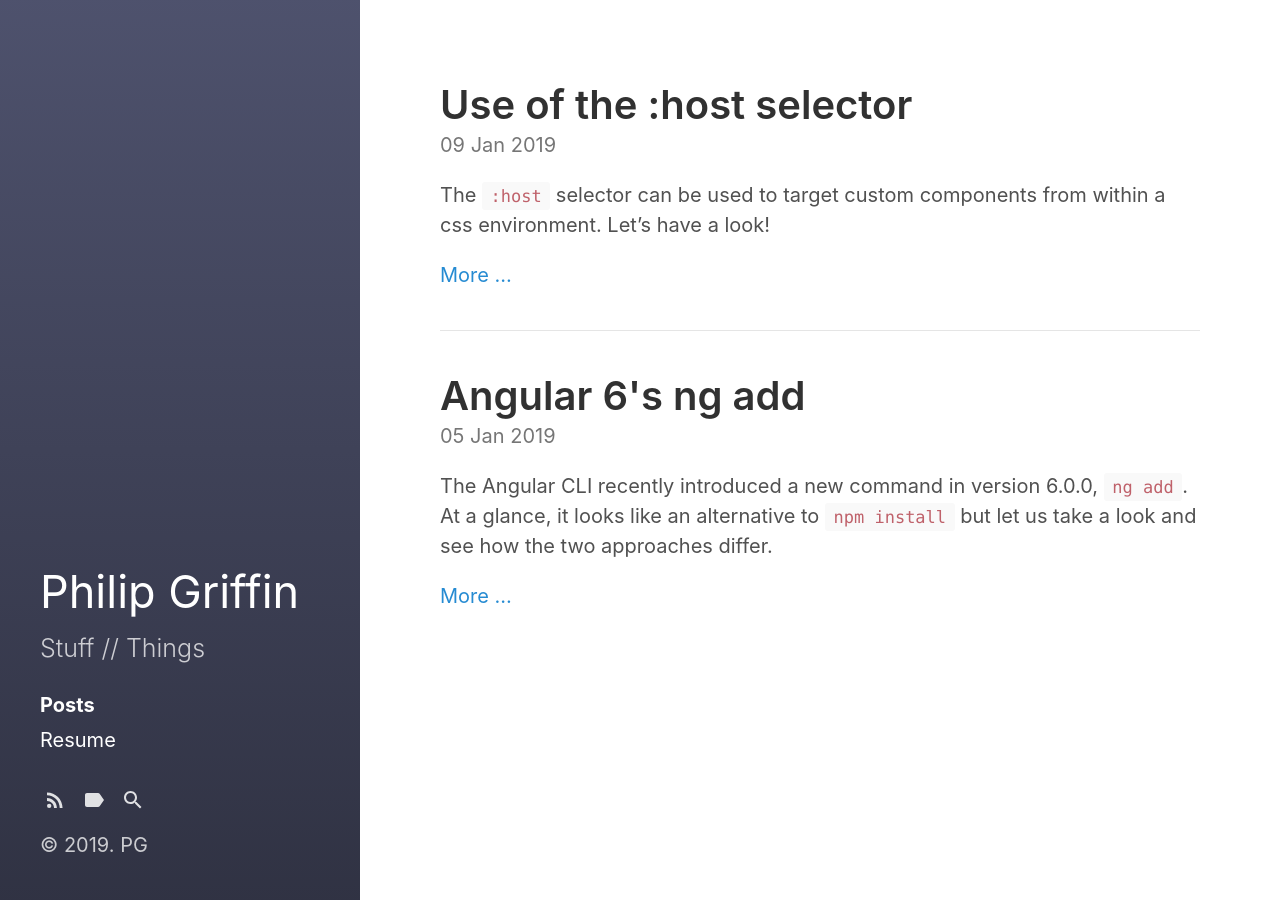
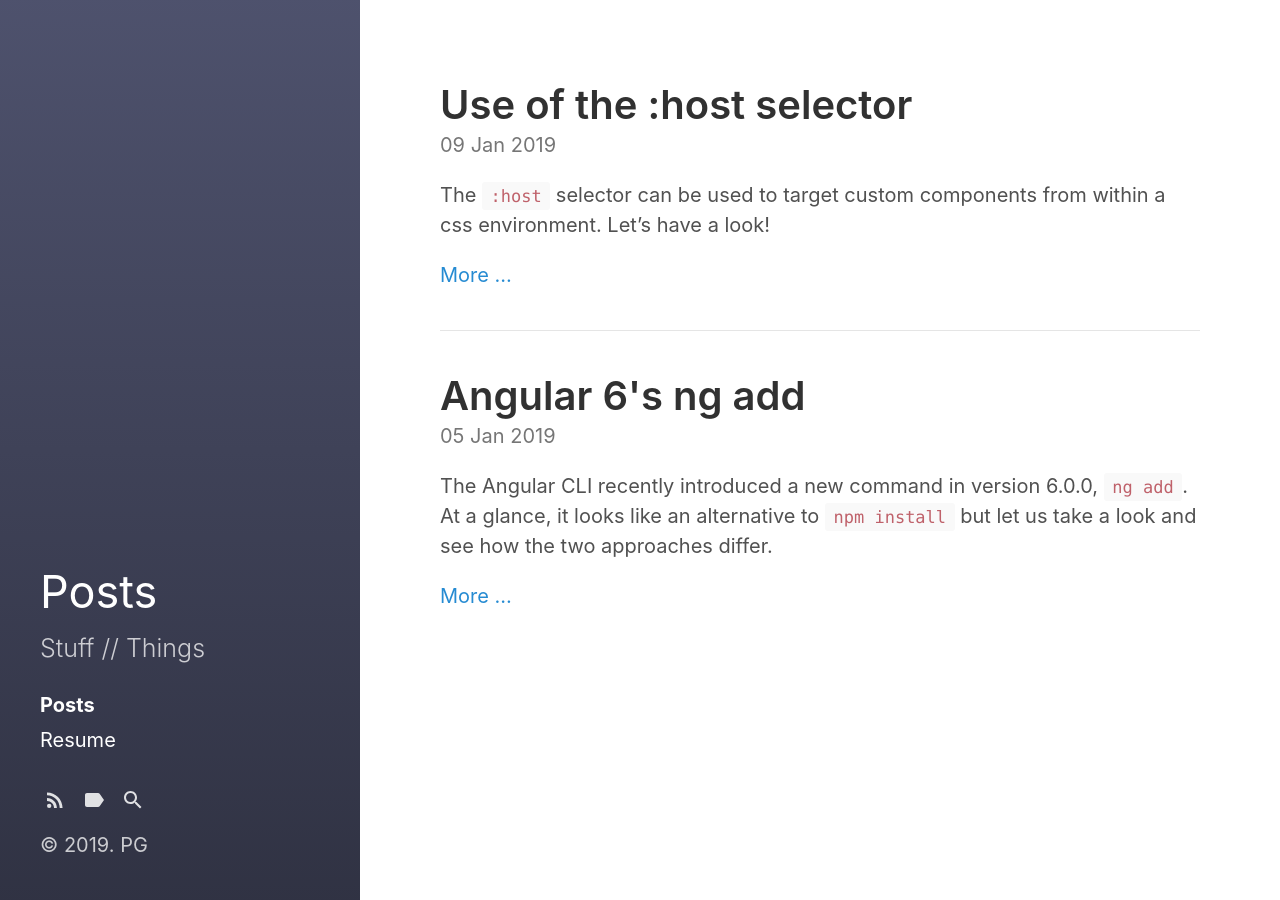
Before and after one commit to philipgriffin/personalSite, a Jekyll site: the page built from index.html, in a window 1280 px wide. Built offline with Jekyll 4.4.1, drawn with Linux system fonts in a browser that asks for light colours; the list of posts is cut into pages by our own code.

Commit message:
Update sidebar.html

```diff
--- a/_includes/sidebar.html
+++ b/_includes/sidebar.html
@@ -5,7 +5,7 @@
         {% unless page.url == "/" %}
           <span class="back-arrow icon">{% include svg/back-arrow.svg %}</span>
         {% endunless %}
-        {{ site.title }}
+        Posts
       </a>
     </{% if page.layout == "index" %}h1{% else %}div{% endif %}>
     <p class="lead">{{ site.description }}</p>
```
